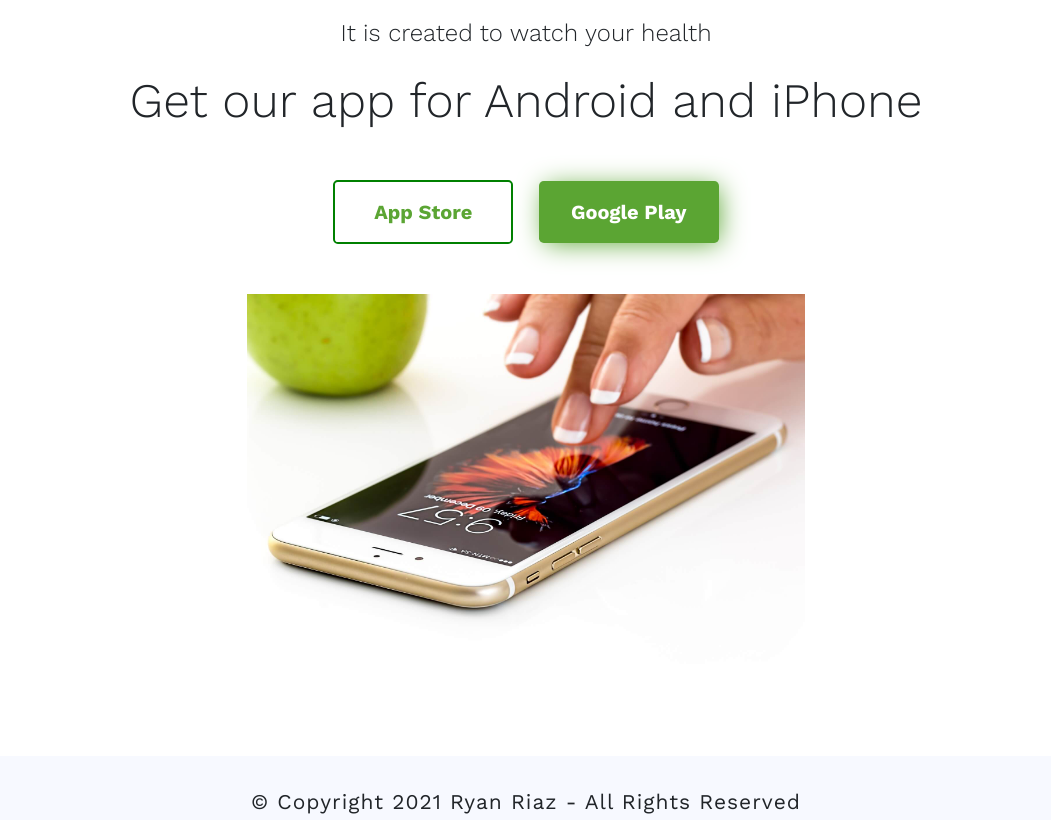
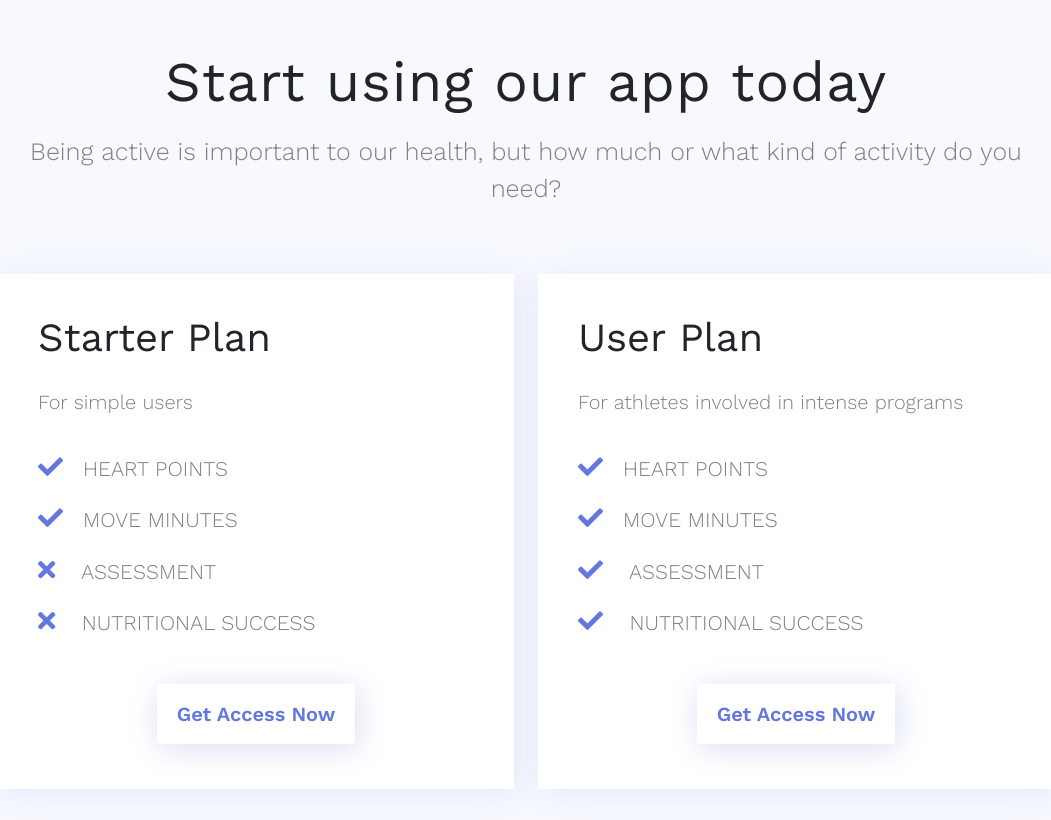
Before and after one commit to Ryan-Riaz/BS-5-AmpApp-website-jillur, a plain HTML site: page index.html in a window 1280 px wide. Shown: the part 3340-4160 px from the top of the page, without its empty margins (114-1165 px from the left). Drawn offline with nearby package versions, Linux system fonts and the light colour scheme.

Commit message:
pricing area added

```diff
--- a/index.html
+++ b/index.html
@@ -420,6 +420,84 @@
         </section>
         <!-- Gallery section end -->
 
+        <!-- Pricing area section end -->
+        <section class="pricing-area">
+            <div class="container">
+                <div class="title text-center">
+                    <h2 class="display-4 fw-normal mb-3">
+                        Start using our app today
+                    </h2>
+                    <p>
+                        Being active is important to our health, but how much or
+                        what kind of activity do you need?
+                    </p>
+                </div>
+                <div class="row">
+                    <div class="col-lg-6">
+                        <div class="box">
+                            <div class="top-text">
+                                <h2 class="display-6 fw-normal">
+                                    Starter Plan
+                                </h2>
+                                <p>For simple users</p>
+                            </div>
+                            <ul class="pricing-box">
+                                <li class="pricing-list">
+                                    <i class="fas fa-check"></i>HEART POINTS
+                                </li>
+                                <li class="pricing-list">
+                                    <i class="fas fa-check"></i>MOVE MINUTES
+                                </li>
+                                <li class="pricing-list">
+                                    <i class="fas fa-times"></i>
+                                    ASSESSMENT
+                                </li>
+                                <li class="pricing-list">
+                                    <i class="fas fa-times"></i>
+                                    NUTRITIONAL SUCCESS
+                                </li>
+                            </ul>
+                            <div class="pricing-btn text-center">
+                                <button type="submit" class="btn btn-primary">
+                                    Get Access Now
+                                </button>
+                            </div>
+                        </div>
+                    </div>
+                    <div class="col-lg-6">
+                        <div class="box">
+                            <div class="top-text">
+                                <h2 class="display-6 fw-normal">User Plan</h2>
+                                <p>For athletes involved in intense programs</p>
+                            </div>
+                            <ul class="pricing-box">
+                                <li class="pricing-list">
+                                    <i class="fas fa-check"></i>HEART POINTS
+                                </li>
+                                <li class="pricing-list">
+                                    <i class="fas fa-check"></i>MOVE MINUTES
+                                </li>
+                                <li class="pricing-list">
+                                    <i class="fas fa-check"></i>
+                                    ASSESSMENT
+                                </li>
+                                <li class="pricing-list">
+                                    <i class="fas fa-check"></i>
+                                    NUTRITIONAL SUCCESS
+                                </li>
+                            </ul>
+                            <div class="pricing-btn text-center">
+                                <button type="submit" class="btn btn-primary">
+                                    Get Access Now
+                                </button>
+                            </div>
+                        </div>
+                    </div>
+                </div>
+            </div>
+        </section>
+        <!-- Pricing area section end -->
+
         <!-- App download area start -->
         <section class="app-download-area text-center">
             <div class="container">
--- a/stylesheet/style.css
+++ b/stylesheet/style.css
@@ -26,6 +26,12 @@ p {
 }
 .full-height {
     height: 100%;
+}
+ul,
+li {
+    list-style: none;
+    padding: 0;
+    margin: 0;
 }
 /* ================
     Navbar section
@@ -223,6 +229,72 @@ p {
 }
 
 /* ================
+    pricing area
+   ================*/
+.pricing-area {
+    background: #f7f9ff;
+    padding: 100px;
+}
+.pricing-area .title {
+    padding: 20px;
+    margin-bottom: 30px;
+}
+.pricing-area .title h2 {
+    letter-spacing: 1px;
+}
+.pricing-area .title p {
+    font-size: 25px;
+    font-weight: 300;
+    color: gray;
+}
+.pricing-area .box {
+    background: #fff;
+    box-shadow: 2.5px 4.33px 30px 0 rgba(64, 87, 191, 0.1);
+    padding: 20px;
+}
+.pricing-area .box:hover {
+    box-shadow: 2.5px 4.33px 30px 0 rgba(64, 87, 191, 0.2);
+}
+.pricing-area .box:hover .pricing-btn .btn {
+    background: #6278df;
+    color: #fff;
+}
+.box .top-text {
+    padding: 20px;
+}
+.pricing-area .box h2 {
+    margin-bottom: 25px;
+}
+.pricing-area .box p {
+    font-size: 20px;
+    color: gray;
+    font-weight: 300;
+}
+.pricing-box .pricing-list {
+    font-size: 21px;
+    color: gray;
+    font-weight: 300;
+    margin-bottom: 20px;
+    margin-left: 20px;
+}
+.pricing-box .pricing-list i {
+    color: #6278df;
+    margin-right: 20px;
+    font-size: 25px;
+}
+.pricing-btn {
+    padding: 25px;
+}
+.pricing-btn .btn-primary {
+    padding: 15px 20px;
+    background: #fff;
+    color: #6278df;
+    border: none;
+    font-size: 20px;
+    box-shadow: 2.5px 4.33px 30px 0 rgba(64, 87, 191, 0.2);
+    font-weight: 600;
+}
+/* ================
     App download
    ================*/
 
```
